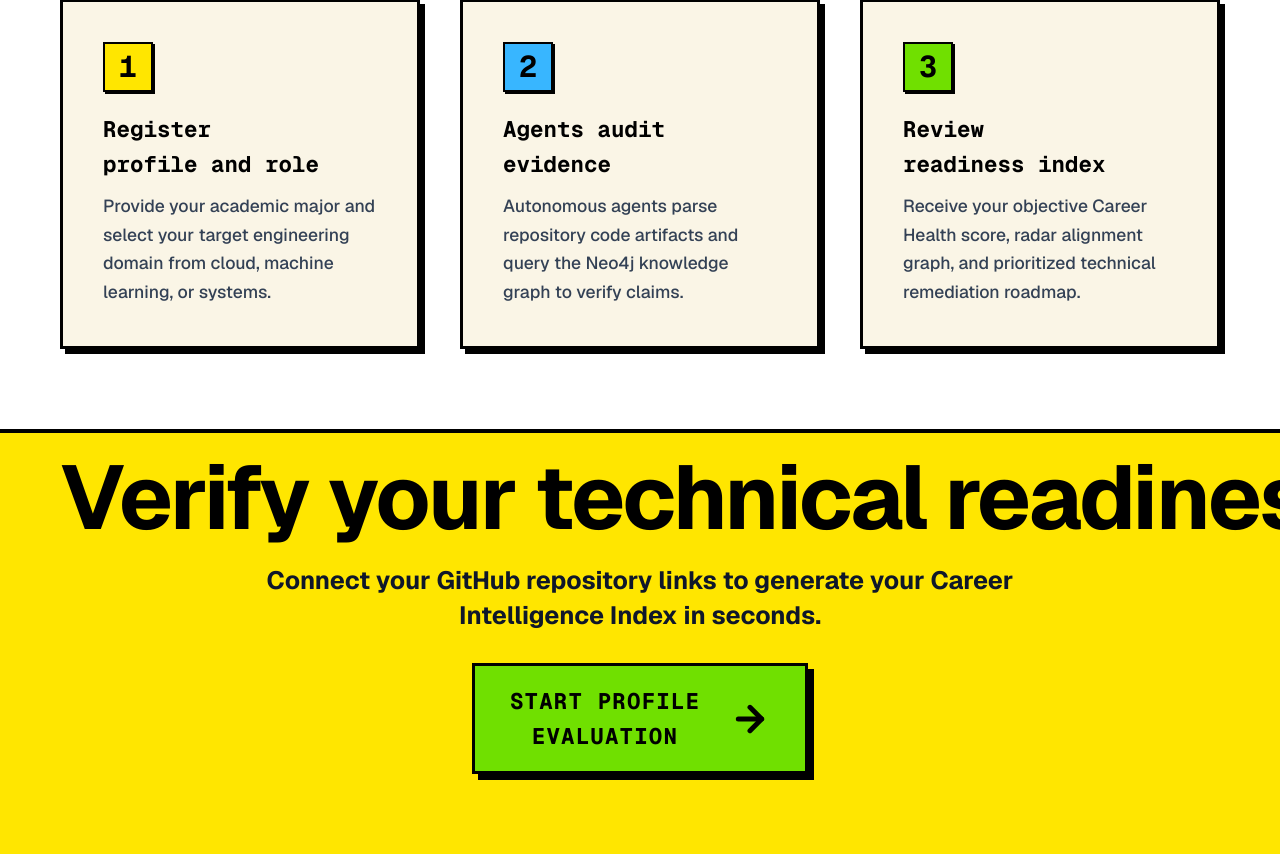
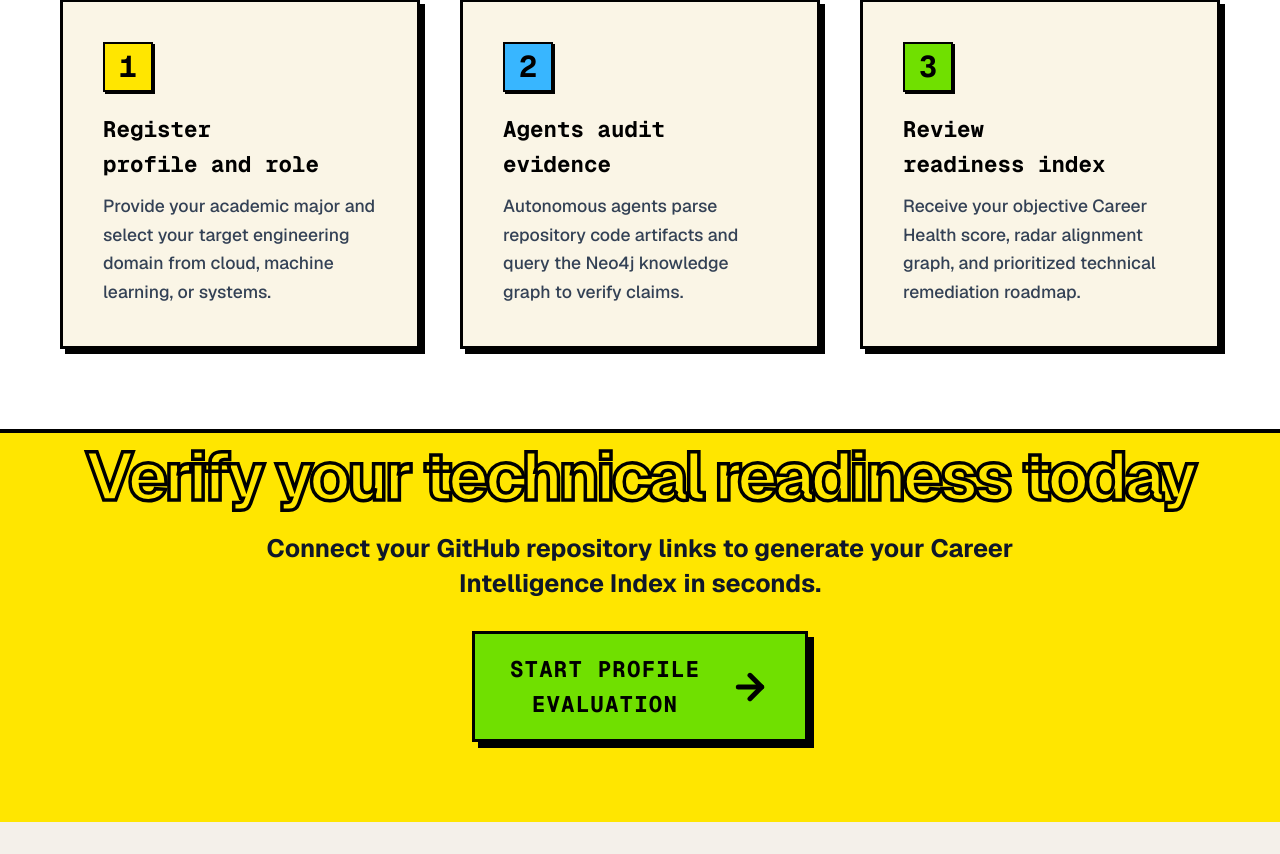
Before and after one commit to Anindya-Dev/careerpilot, a React (Vite) app in the folder frontend/: page / in a window 1280 px wide. Shown: the part 3394-4248 px from the top of the page. After the commit the page ends 4216 px from the top, so only its background shows below. Built offline with nearby package versions, Linux system fonts and the light colour scheme; no server answers.

Commit message:
feat(landing): style 'Verify your technical readiness today' with end-to-end viewport span and outline-only stroke

```diff
--- a/frontend/src/index.css
+++ b/frontend/src/index.css
@@ -92,6 +92,19 @@
   @apply bg-white border-2 border-black shadow-[4px_4px_0px_0px_#000000];
 }
 
+/* Neo-brutalist stroked outline text (border only, transparent fill) */
+.neo-outline-text {
+  color: transparent;
+  -webkit-text-stroke: 2px #000000;
+  -webkit-text-fill-color: transparent;
+}
+
+@media (min-width: 768px) {
+  .neo-outline-text {
+    -webkit-text-stroke: 3.5px #000000;
+  }
+}
+
 .neo-box-lg {
   @apply bg-white border-[3px] border-black shadow-[6px_6px_0px_0px_#000000];
 }
--- a/frontend/src/pages/LandingPage.jsx
+++ b/frontend/src/pages/LandingPage.jsx
@@ -414,9 +414,9 @@ export default function LandingPage() {
         </section>
 
         {/* SECTION 5: FINAL ACTION BANNER - Scale Reveal */}
-        <section className="pt-2 sm:pt-3 pb-12 sm:pb-16 px-4 sm:px-8 lg:px-12 bg-[#FFE600] text-center border-t-2 border-black">
-          <Reveal delay={0} className="w-full max-w-[1500px] mx-auto space-y-4">
-            <h2 className="whitespace-nowrap text-2xl sm:text-4xl md:text-5xl lg:text-6xl xl:text-7xl font-black tracking-tight text-black leading-none pt-1">
+        <section className="pt-1 sm:pt-2 pb-12 sm:pb-16 px-2 sm:px-4 bg-[#FFE600] text-center border-t-2 border-black overflow-hidden w-full">
+          <Reveal delay={0} className="w-full mx-auto space-y-4">
+            <h2 className="w-full text-center whitespace-nowrap text-[5.3vw] font-black tracking-tighter leading-none neo-outline-text pt-0 select-none block">
               Verify your technical readiness today
             </h2>
             <p className="text-base sm:text-lg md:text-xl font-bold text-slate-900 max-w-2xl mx-auto leading-relaxed">
```
